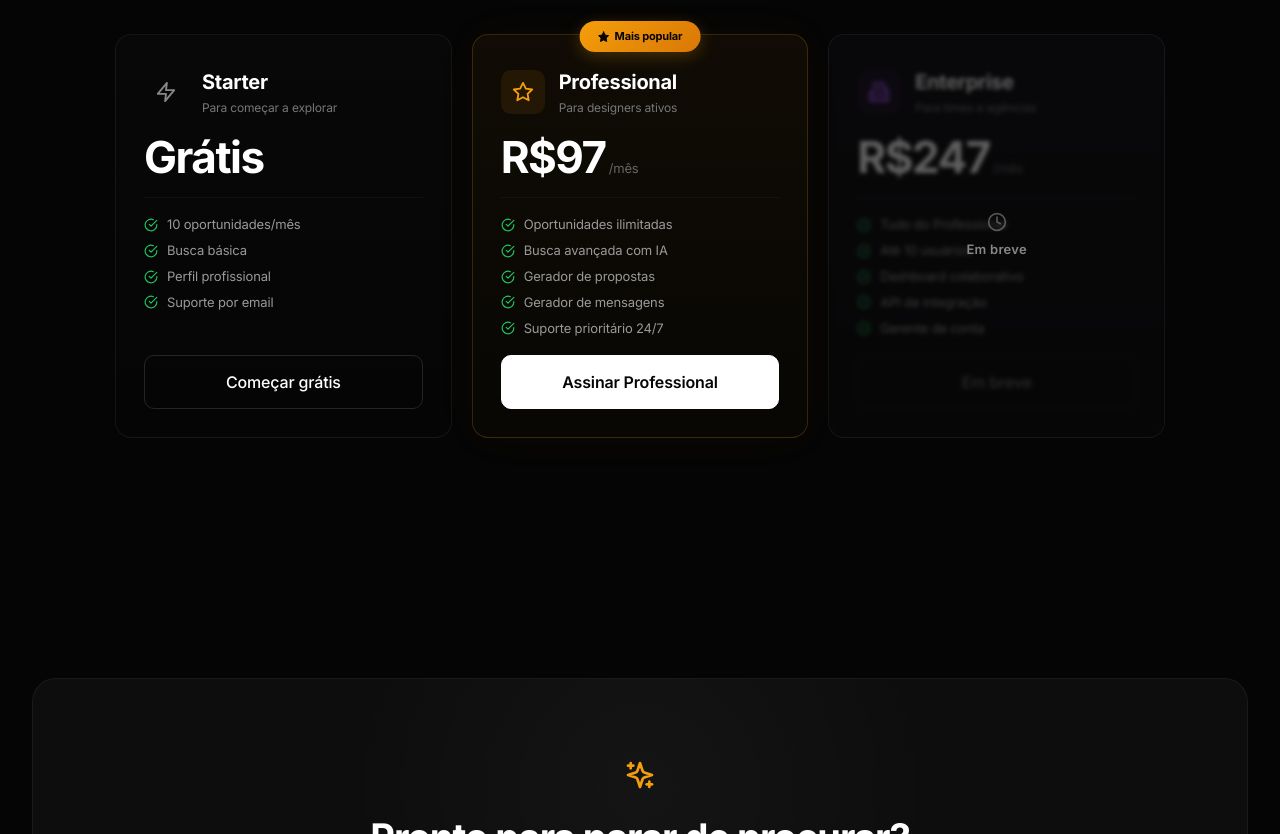
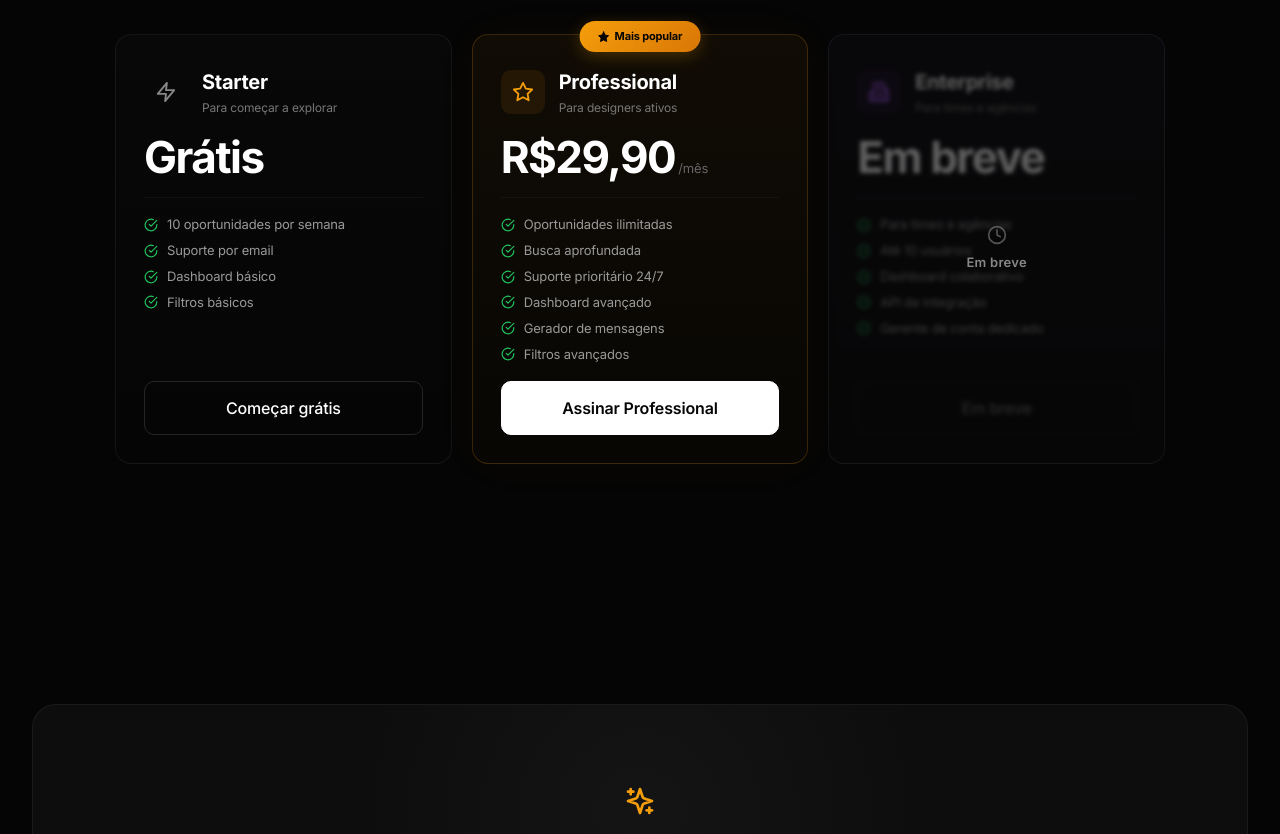
Before and after one commit to Isaiasdasilvaferreira/prisma-frontend, a React (Vite) app: page / in a window 1280 px wide. Shown: the part 4360-5194 px from the top of the page. Built offline with nearby package versions, Linux system fonts and the light colour scheme; no server answers.

Commit message:
Update Landing.tsx

```diff
--- a/src/pages/Landing/Landing.tsx
+++ b/src/pages/Landing/Landing.tsx
@@ -538,9 +538,66 @@ export function Landing() {
 
           <div className="plans-grid">
             {[
-              { name: 'Starter', price: 'Grátis', period: '', desc: 'Para começar a explorar', icon: Zap, color: '#888', gradientClass: 'plan-gradient-starter', popular: false, disabled: false, features: ['10 oportunidades/mês', 'Busca básica', 'Perfil profissional', 'Suporte por email'], cta: 'Começar grátis', variant: 'outline' as const },
-              { name: 'Professional', price: 'R$97', period: '/mês', desc: 'Para designers ativos', icon: Star, color: '#f59e0b', gradientClass: 'plan-gradient-pro', popular: true, disabled: false, features: ['Oportunidades ilimitadas', 'Busca avançada com IA', 'Gerador de propostas', 'Gerador de mensagens', 'Suporte prioritário 24/7'], cta: 'Assinar Professional', variant: 'primary' as const },
-              { name: 'Enterprise', price: 'R$247', period: '/mês', desc: 'Para times e agências', icon: Building2, color: '#a855f7', gradientClass: 'plan-gradient-enterprise', popular: false, disabled: true, features: ['Tudo do Professional', 'Até 10 usuários', 'Dashboard colaborativo', 'API de integração', 'Gerente de conta'], cta: 'Em breve', variant: 'outline' as const }
+              {
+                name: 'Starter',
+                price: 'Grátis',
+                period: '',
+                desc: 'Para começar a explorar',
+                icon: Zap,
+                color: '#888',
+                gradientClass: 'plan-gradient-starter',
+                popular: false,
+                disabled: false,
+                features: [
+                  '10 oportunidades por semana',
+                  'Suporte por email',
+                  'Dashboard básico',
+                  'Filtros básicos'
+                ],
+                cta: 'Começar grátis',
+                variant: 'outline' as const
+              },
+              {
+                name: 'Professional',
+                price: 'R$29,90',
+                period: '/mês',
+                desc: 'Para designers ativos',
+                icon: Star,
+                color: '#f59e0b',
+                gradientClass: 'plan-gradient-pro',
+                popular: true,
+                disabled: false,
+                features: [
+                  'Oportunidades ilimitadas',
+                  'Busca aprofundada',
+                  'Suporte prioritário 24/7',
+                  'Dashboard avançado',
+                  'Gerador de mensagens',
+                  'Filtros avançados'
+                ],
+                cta: 'Assinar Professional',
+                variant: 'primary' as const
+              },
+              {
+                name: 'Enterprise',
+                price: 'Em breve',
+                period: '',
+                desc: 'Para times e agências',
+                icon: Building2,
+                color: '#a855f7',
+                gradientClass: 'plan-gradient-enterprise',
+                popular: false,
+                disabled: true,
+                features: [
+                  'Para times e agências',
+                  'Até 10 usuários',
+                  'Dashboard colaborativo',
+                  'API de integração',
+                  'Gerente de conta dedicado'
+                ],
+                cta: 'Em breve',
+                variant: 'outline' as const
+              }
             ].map((plan, i) => (
               <Card key={i} className={`plan-card ${plan.gradientClass} ${plan.popular ? 'plan-card-featured' : ''} ${plan.disabled ? 'plan-card-disabled' : ''} reveal`} glow={plan.popular}>
                 {plan.popular && <div className="plan-badge"><Star size={12} fill="#050505" />Mais popular</div>}
```
